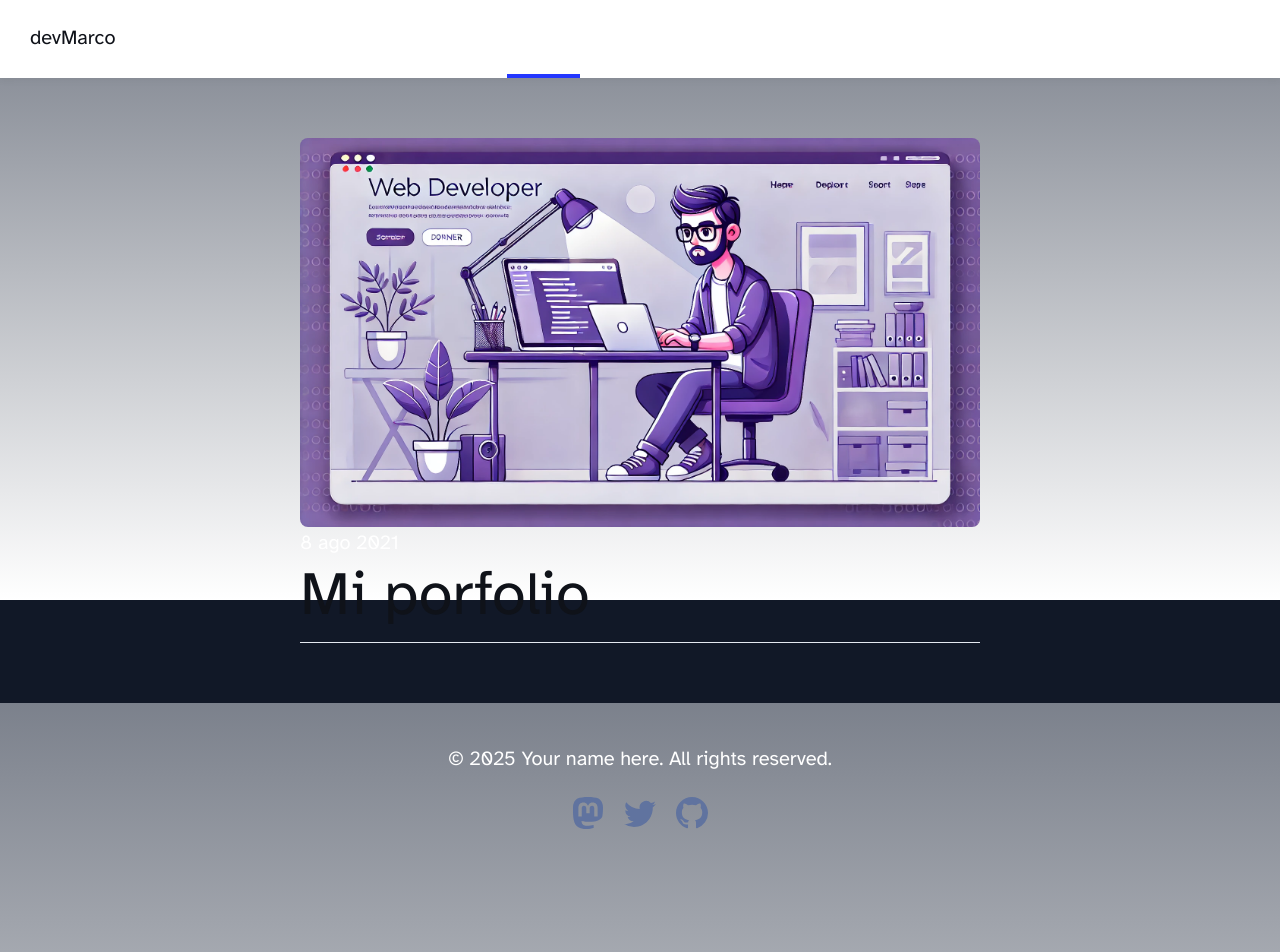
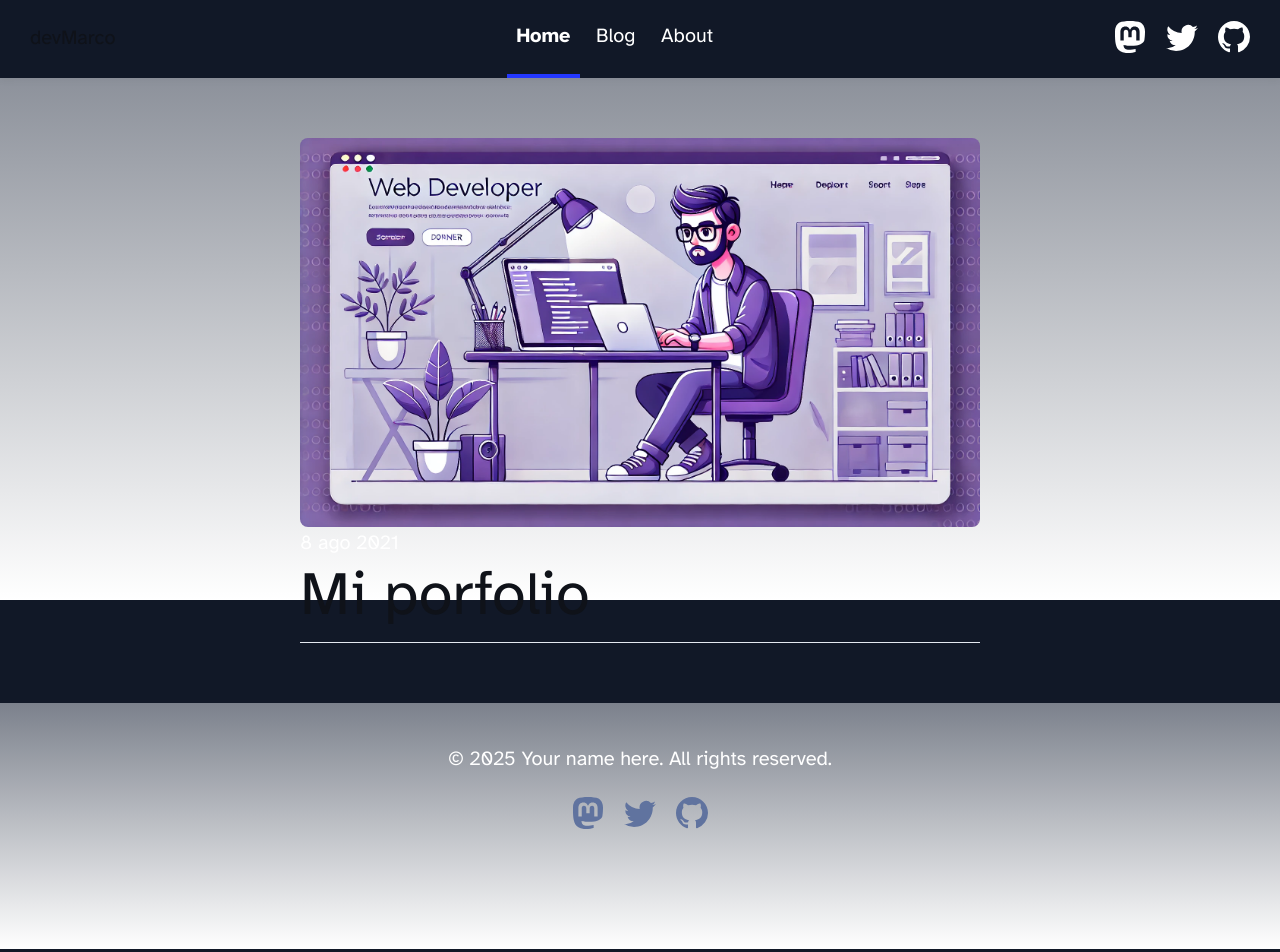
Before and after one commit to marcourrutia/porfolio-astro, an Astro site: page / in a window 1280 px wide. Shown: the top 952 px of the page. Built offline with nearby package versions, Linux system fonts and the light colour scheme; Astro itself is replaced by a stand-in of ours.

Commit message:
pequeños cambios

```diff
--- a/src/components/Footer.astro
+++ b/src/components/Footer.astro
@@ -2,7 +2,7 @@
 const today = new Date();
 ---
 
-<footer class="min-h-screen bg-white dark:bg-gray-900 text-black dark:text-white">
+<footer class="bg-white dark:bg-gray-900 text-black dark:text-white">
 	&copy; {today.getFullYear()} Your name here. All rights reserved.
 	<div class="social-links">
 		<a href="https://m.webtoo.ls/@astro" target="_blank">
--- a/src/components/Header.astro
+++ b/src/components/Header.astro
@@ -3,7 +3,7 @@
 import { SITE_TITLE } from '../consts';
 ---
 
-<header>
+<header class="bg-white dark:bg-gray-900 text-black dark:text-white">
 	<nav>
 		<h2><a href="/">{SITE_TITLE}</a></h2>
 		<div class="internal-links">
--- a/src/layouts/BlogPost.astro
+++ b/src/layouts/BlogPost.astro
@@ -11,7 +11,7 @@
 ---
 
 <html lang="en" class="dark">
-	<head class="min-h-screen bg-white dark:bg-gray-900 text-black dark:text-white">
+	<head class="bg-white dark:bg-gray-900 text-black dark:text-white">
 		<BaseHead title={title} description={description} />
 	</head>
 
```
